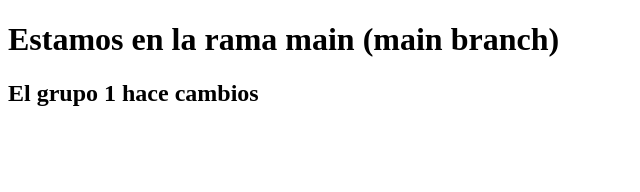
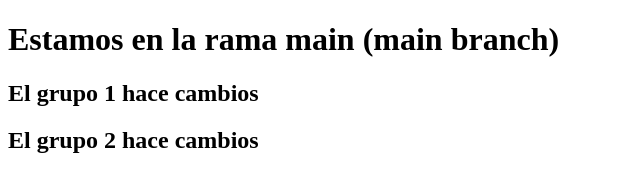
Before and after one commit to msastreharo/trying-branches, a plain HTML site: page index.html in a window 1280 px wide. Shown: the whole page, without its empty margins (0-640 px from the left). Drawn offline with Linux system fonts and the light colour scheme.

Commit message:
El grupo 2 hace cambios

```diff
--- a/index.html
+++ b/index.html
@@ -8,5 +8,7 @@
     <h1>Estamos en la rama main (main branch)</h1>
 
     <h2>El grupo 1 hace cambios</h2>
+
+    <h2>El grupo 2 hace cambios</h2>
 </body>
 </html>
```
